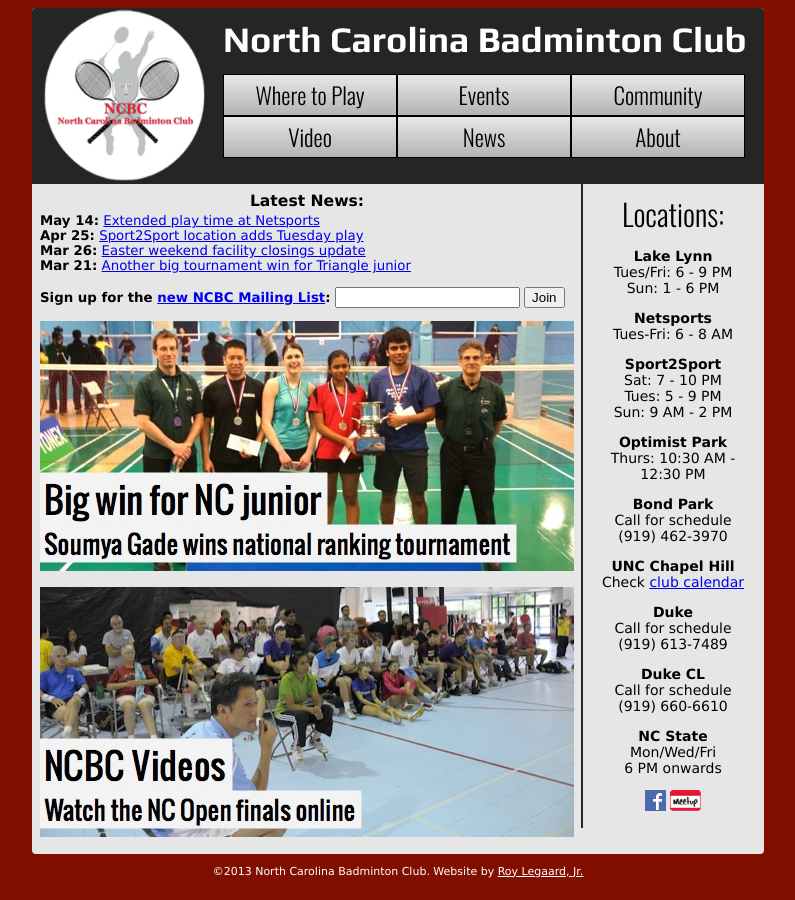
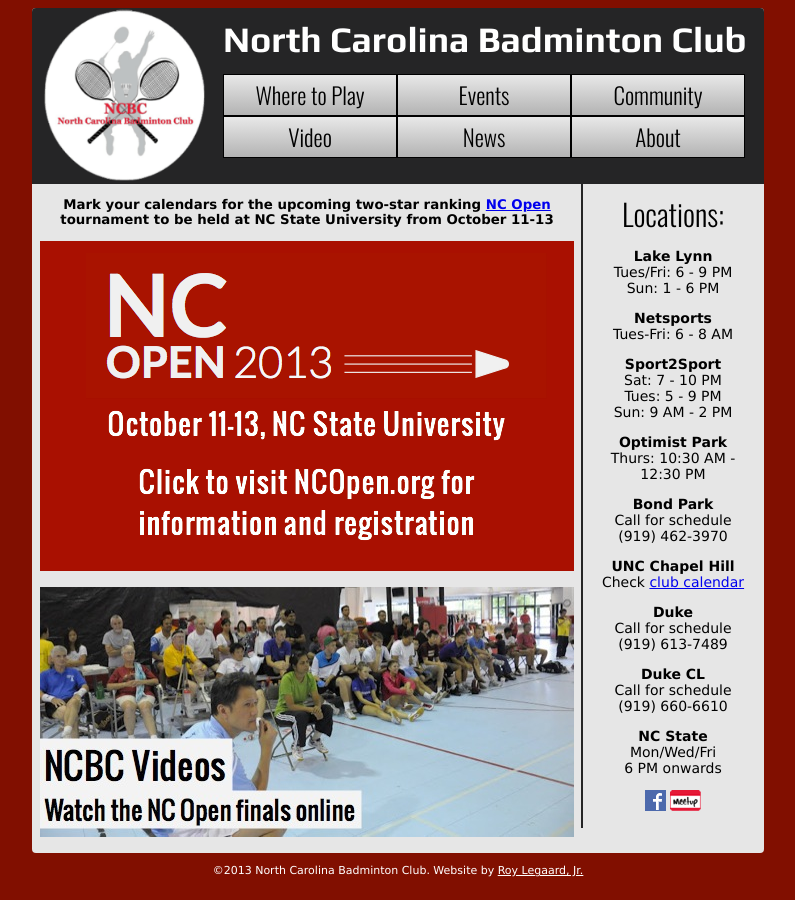
Before and after one commit to NCBC/ncbc.github.com, a Jekyll site: the page built from index.html, in a window 1280 px wide. Shown: the whole page, without its empty margins (242-1037 px from the left). Built offline with Jekyll 4.4.1, drawn with Linux system fonts in a browser that asks for light colours.

Commit message:
NC Open announcement

```diff
--- a/index.html
+++ b/index.html
@@ -4,14 +4,8 @@
 ---
 
 <div id="main" class="grid_9">
-	<h3 style="margin-top: 8px; margin-bottom: -10px; text-align: center;">Latest News:</h3>
-	<p>{% for post in site.posts limit:4 %}
-	<strong>{{ post.date | date: "%b %d" }}:</strong> <a href="{{ post.url }}">{{ post.title }}</a> <br />
-		{% endfor %}</p>
-	<p>
-		<form action="http://groups.google.com/group/ncbadminton/boxsubscribe" target="_blank">	<strong>Sign up for the <a href="http://groups.google.com/group/ncbadminton/">new NCBC Mailing List</a>:</strong> <input type=text name=email> <input type=submit name="sub" value="Join"></form>
-	</p>
-	<p><a href="http://ncbadminton.org/news/2013/03/another-big-win-for-triangle-junior/"><img src="images/soumya.jpg"></img></a></p>
+<p align="center"><strong>Mark your calendars for the upcoming two-star ranking <a href="http://ncopen.org">NC Open</a> tournament to be held at NC State University from October 11-13</strong></p>
+<p><a href="http://ncopen.org"><img src="images/ncopenhero.png"></img></a></p>
 	<p><a href="/video/"><img src="images/video3.jpg"></img></a></p>
 
 
```
Also changed, not shown: events.md (+3 -1 lines), locations.md (+3 -3 lines), images/ncopenhero.png (added).
